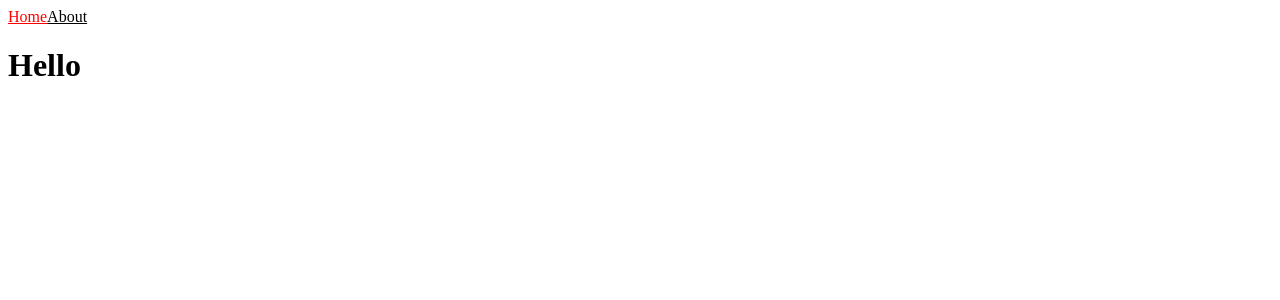
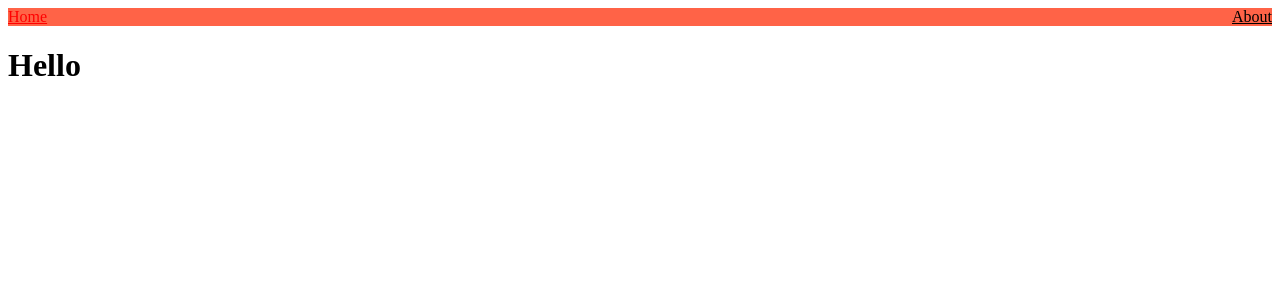
Before and after one commit to smash009/nextjs-intro, a Next.js app: page / in a window 1280 px wide. Shown: the top 300 px of the page. Built offline with nearby package versions, Linux system fonts and the light colour scheme.

Commit message:
Feat: Css Test

```diff
--- /dev/null
+++ b/components/NavBar.module.css
@@ -0,0 +1,5 @@
+.nav {
+  display: flex;
+  justify-content: space-between;
+  background-color: tomato;
+}
--- a/components/navbar.tsx
+++ b/components/navbar.tsx
@@ -1,12 +1,13 @@
 import Link from "next/link";
 import { useRouter } from "next/router";
+import Styles from "./NavBar.module.css";
 
 export default function NavBar() {
   const router = useRouter();
   console.log(router);
 
   return (
-    <nav>
+    <nav className={Styles.nav}>
       <Link
         href="/"
         className="firstLink"
--- a/pages/about.tsx
+++ b/pages/about.tsx
@@ -1,6 +1,6 @@
-import NavBar from "../components/navbar";
+import NavBar from "../components/NavBar";
 
-export default function Potato() {
+export default function About() {
   return (
     <div>
       <NavBar />
--- a/pages/index.tsx
+++ b/pages/index.tsx
@@ -1,4 +1,4 @@
-import NavBar from "../components/navbar";
+import NavBar from "../components/NavBar";
 
 export default function Home() {
   return (
```
